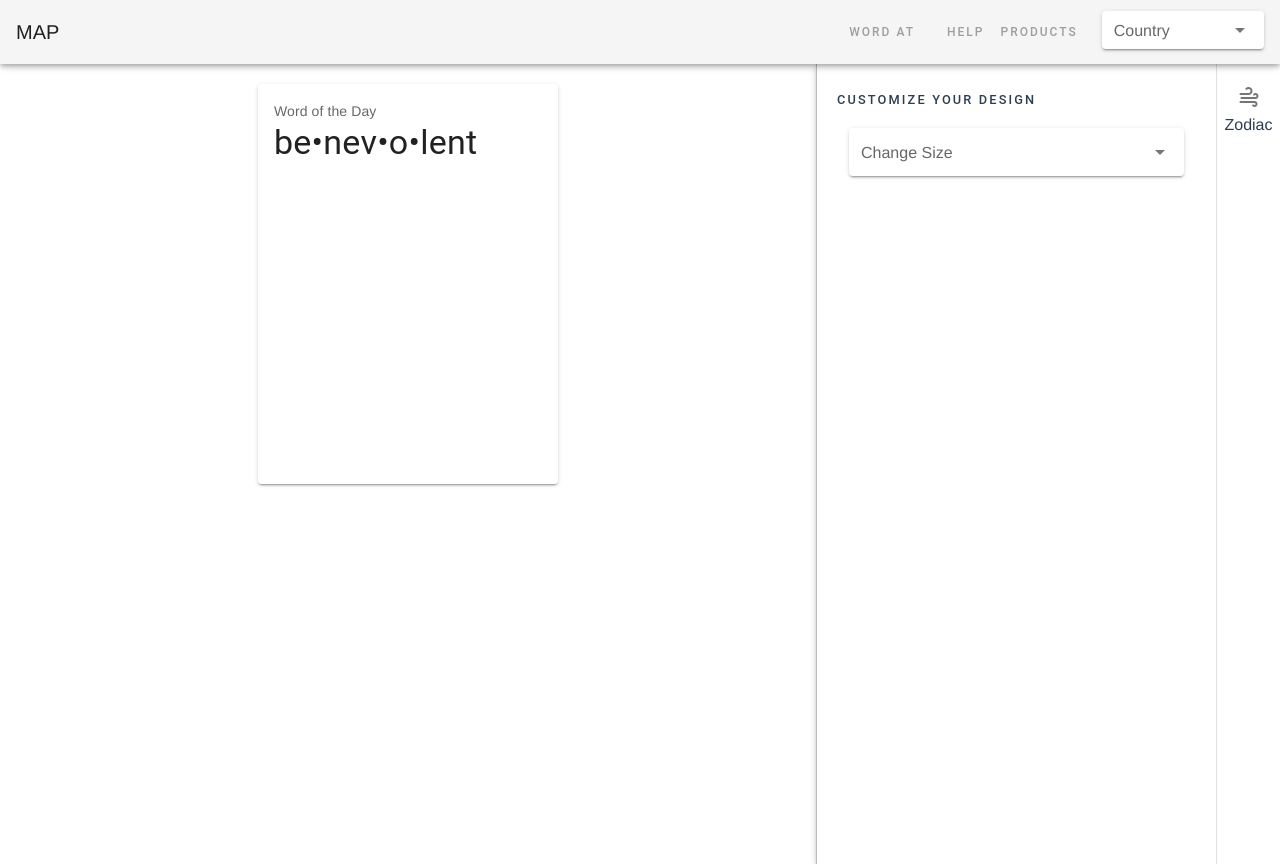
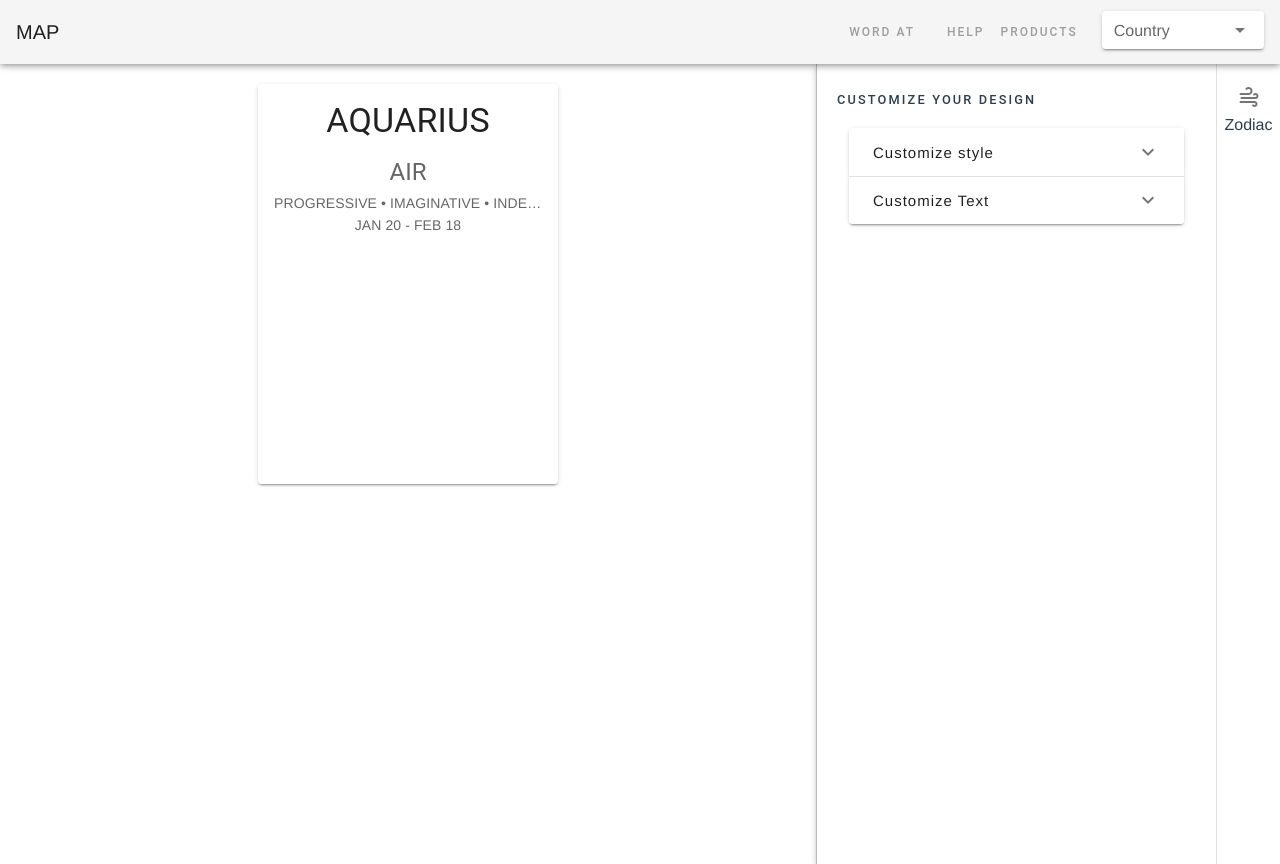
Before and after one commit to Wisdom132/zodiac-app, a Vue app: page /zodiac in a window 1280 px wide. Built offline with nearby package versions, Linux system fonts and the light colour scheme.

Commit message:
change text

```diff
--- a/src/components/Zodiac/ZodiacView.vue
+++ b/src/components/Zodiac/ZodiacView.vue
@@ -1,9 +1,11 @@
 <template>
   <section class="d-flex">
     <v-card class="mx-auto w-100 bg-grey-2 mt-5" :height="height" :width="width">
-      <v-card-text>
-        <div>Word of the Day</div>
-        <p class="display-1 text--primary">be•nev•o•lent</p>
+      <v-card-text class="text-center">
+        <p class="display-1 text--primary text-uppercase">{{cardData.header}}</p>
+        <v-list-item-title class="headline mb-1 text-uppercase">{{cardData.divider}}</v-list-item-title>
+        <v-list-item-subtitle class="text-uppercase">{{cardData.tagline}}</v-list-item-subtitle>
+        <v-list-item-subtitle class="text-uppercase">{{cardData.subline}}</v-list-item-subtitle>
       </v-card-text>
     </v-card>
 
@@ -11,9 +13,13 @@
       <div class="tabs brl br-grey-4 pa-5">
         <div>
           <label class="overline">Customize your design</label>
-          <v-container>
+          <v-container fluid="true">
             <v-row>
               <v-col>
+                <v-expansion-panels>
+                  <v-expansion-panel>
+                    <v-expansion-panel-header>Customize style</v-expansion-panel-header>
+                    <v-expansion-panel-content>
                       <v-select
                         @change="changeDimentions"
                         item-text="display_name"
@@ -23,6 +29,38 @@
                         label="Change Size"
                         solo
                       ></v-select>
+                    </v-expansion-panel-content>
+                  </v-expansion-panel>
+                  <v-expansion-panel>
+                    <v-expansion-panel-header>Customize Text</v-expansion-panel-header>
+                    <v-expansion-panel-content>
+                      <v-text-field
+                        label="Header"
+                        v-model="cardData.header"
+                        placeholder="Placeholder"
+                        outlined
+                      ></v-text-field>
+                      <v-text-field
+                        label="Divider"
+                        v-model="cardData.divider"
+                        placeholder="Placeholder"
+                        outlined
+                      ></v-text-field>
+                      <v-text-field
+                        label="Tagline"
+                        v-model="cardData.tagline"
+                        placeholder="Placeholder"
+                        outlined
+                      ></v-text-field>
+                      <v-text-field
+                        label="Subline"
+                        v-model="cardData.subline"
+                        placeholder="Placeholder"
+                        outlined
+                      ></v-text-field>
+                    </v-expansion-panel-content>
+                  </v-expansion-panel>
+                </v-expansion-panels>
               </v-col>
             </v-row>
           </v-container>
@@ -41,6 +79,12 @@ import sidebar from "./sidebar";
 export default {
   data() {
     return {
+      cardData: {
+        header: "AQUARIUS",
+        divider: "AIR",
+        tagline: "PROGRESSIVE • IMAGINATIVE • INDEPENDENT",
+        subline: "JAN 20 - FEB 18"
+      },
       model: "",
       height: 400,
       width: 300,
```
Lines whose indentation alone changed are shown as unchanged.
